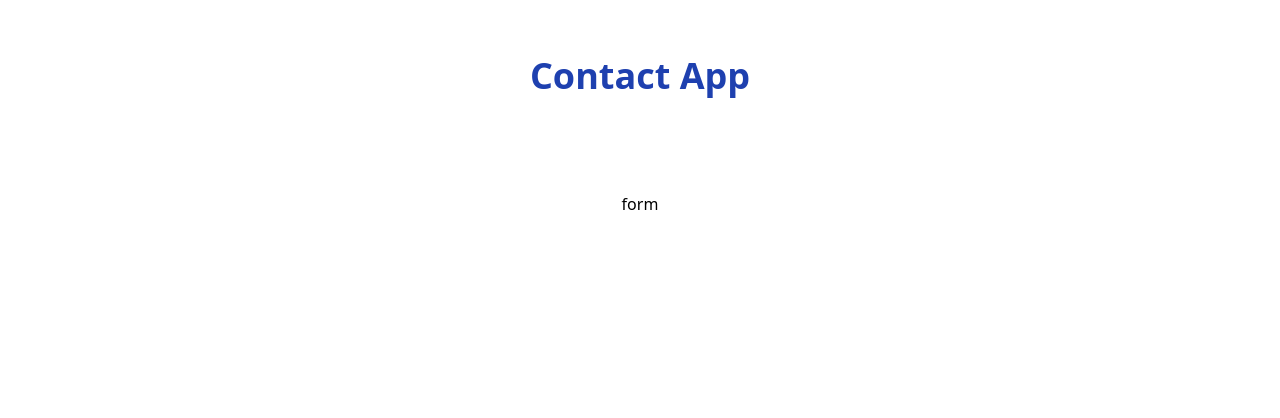
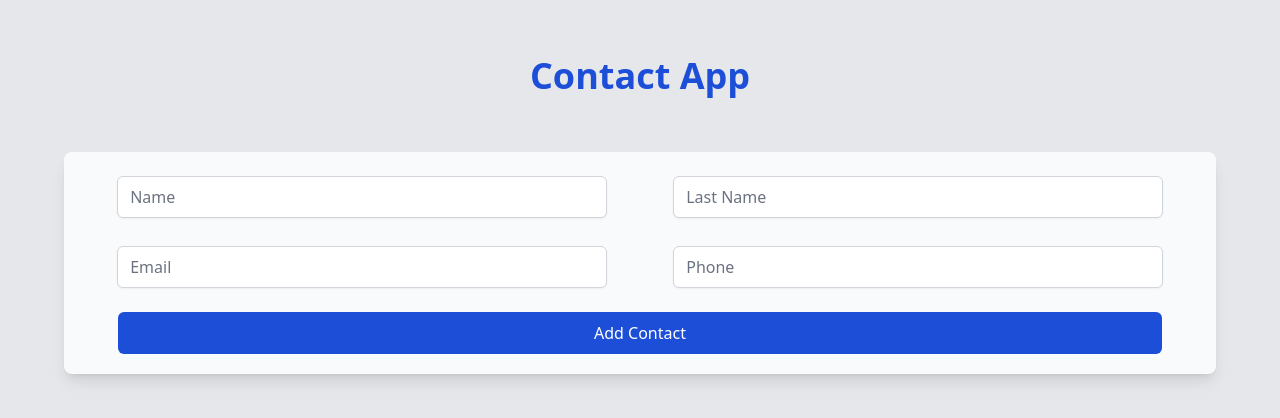
Before and after one commit to RezaAkrami/contact-app, a React (Vite) app: page / in a window 1280 px wide. Shown: the top 418 px of the page. Built offline with nearby package versions, Linux system fonts and the light colour scheme.

Commit message:
Add form and input

```diff
--- a/src/App.jsx
+++ b/src/App.jsx
@@ -4,7 +4,7 @@ import Header from "./components/Header"
 function App() {
 
   return (
-    <div className="text-center mt-14">
+    <div className="text-center pt-14 h-svh bg-gray-200">
      <Header/>
      <Form/>
     </div>
--- a/src/components/Form.jsx
+++ b/src/components/Form.jsx
@@ -1,9 +1,41 @@
-import React from 'react';
+import {useState} from 'react'
+const Form = () => {
 
-const Form = () => {
+    const [data, setData] = useState({
+        name :"",
+        lastName:"",
+        email:"",
+        phone:"",
+    })
+
+    const formHandler = (event) => {
+        let value = event.target.value;
+        let name = event.target.name;
+
+        setData((data)=>({...data , [name]:value }));
+    }
+
+    function forbv(e){
+        e.preventDefault();
+        console.log(data)
+    }
+
     return (
-        <div className='mt-24'>
-            form
+        <div className='mt-14 w-[90%] m-auto bg-gray-50 py-5 px-8 rounded-lg shadow-lg shadow-gray-200/800'>
+
+            <form className='flex justify-around flex-wrap gap-6'>
+
+                <input type="text" className="mt-1 w-[45%]  rounded-md border-gray-300 shadow-sm focus:border-indigo-300 focus:ring focus:ring-indigo-200 focus:ring-opacity-50" placeholder="Name" onChange={formHandler} name='name'/>
+
+                <input type="text" className="mt-1 w-[45%]  rounded-md border-gray-300 shadow-sm focus:border-indigo-300 focus:ring focus:ring-indigo-200 focus:ring-opacity-50" placeholder="Last Name" onChange={formHandler} name='lastName' />
+
+                <input type="text" className="mt-1 w-[45%]  rounded-md border-gray-300 shadow-sm focus:border-indigo-300 focus:ring focus:ring-indigo-200 focus:ring-opacity-50" placeholder="Email" onChange={formHandler} name='email' />
+
+                <input type="text" className="mt-1 w-[45%]  rounded-md border-gray-300 shadow-sm focus:border-indigo-300 focus:ring focus:ring-indigo-200 focus:ring-opacity-50" placeholder="Phone" onChange={formHandler} name='phone'/>
+
+                <input type="submit" value="Add Contact" className='w-[96%] bg-blue-700 text-white rounded-md py-[9px] cursor-pointer hover:bg-white hover:text-blue-700 hover:border-blue-700 hover:border-[3px]  hover:transition hover:duration-700 duration-700' onClick={forbv}/>
+
+            </form>
         </div>
     );
 }
--- a/src/components/Header.jsx
+++ b/src/components/Header.jsx
@@ -1,7 +1,7 @@
 const Header = () => {
     return (
         <div>
-            <h1 className="text-blue-800 font-bold text-4xl">Contact App</h1>
+            <h1 className="text-blue-700 font-bold text-4xl">Contact App</h1>
 
         </div>
     );
```
